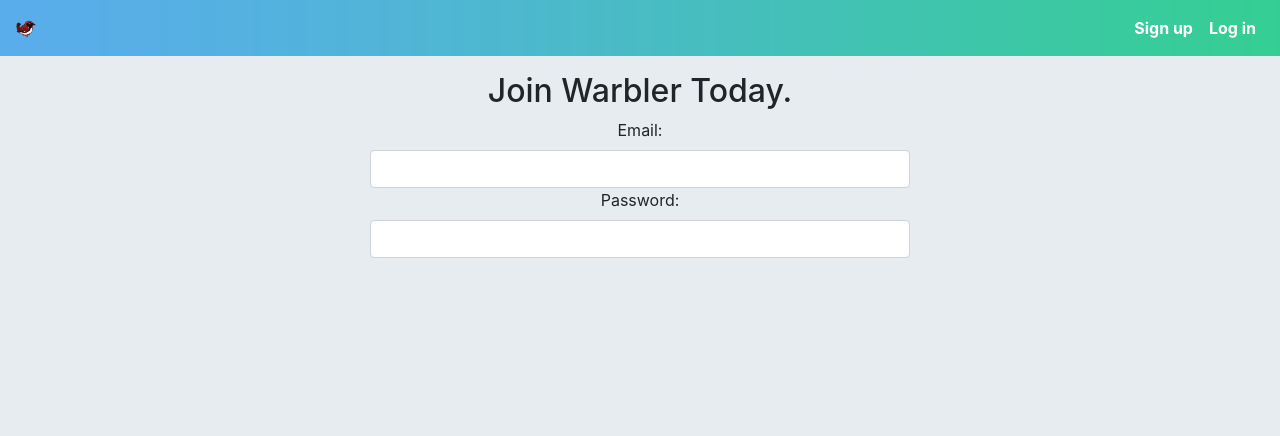
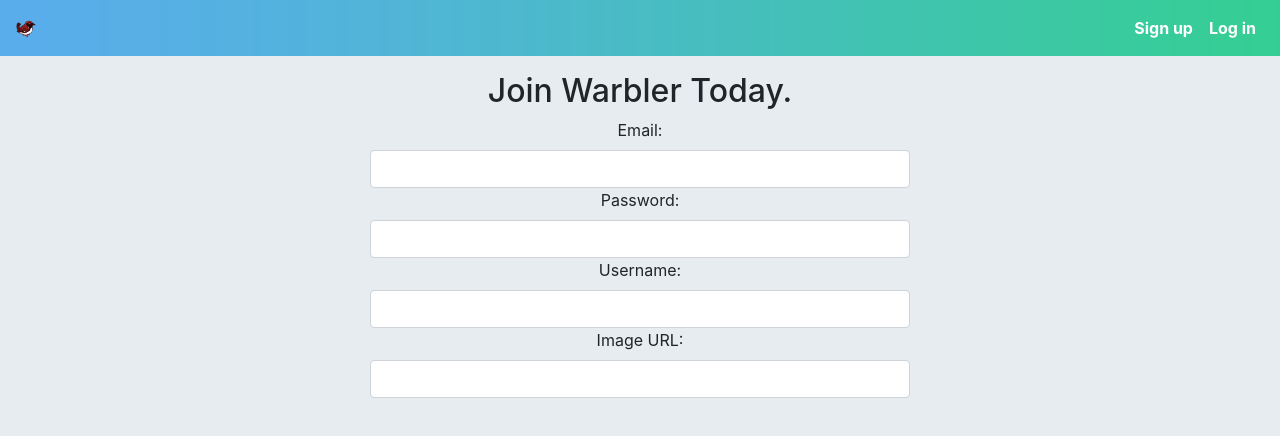
Before and after one commit to Miario/Wordbler, a React (Create React App) app in the folder wordbler-client/: page /signup in a window 1280 px wide. Shown: the top 436 px of the page. Built offline with nearby package versions, Linux system fonts and the light colour scheme.

Commit message:
updating AuthForm Component

```diff
--- a/wordbler-client/src/components/AuthForm.js
+++ b/wordbler-client/src/components/AuthForm.js
@@ -11,9 +11,15 @@
 		};
 	}
 
+	handleChange = e => {
+		this.setState({
+			[e.target.name]: e.target.value
+		})
+	}
+
 	render() {
 		const { email, username, password, profileImageUrl } = this.state;
-		const { heading, buttonText } = this.props;
+		const { heading, buttonText, signUp } = this.props;
 		return (
 			<div>
 				<div className="row justify-content-md-center text-center">
@@ -35,9 +41,30 @@
 								id="password"
 								name="password"
 								onChange={this.handleChange}
-								value={email}
 								type="password"
 							/>
+							{signUp && (
+								<div>
+									<label htmlFor="username">Username:</label>
+									<input
+										className="form-control"
+										id="username"
+										name="username"
+										onChange={this.handleChange}
+										value={username}
+										type="text"
+									/>
+									<label htmlFor="image-url">Image URL:</label>
+									<input
+										className="form-control"
+										id="image-url"
+										name="profileImageUrl"
+										onChange={this.handleChange}
+										type="text"
+										value={profileImageUrl}
+									/>
+								</div>
+							)}
 						</form>
 					</div>
 				</div>
--- a/wordbler-client/src/containers/Main.js
+++ b/wordbler-client/src/containers/Main.js
@@ -17,7 +17,7 @@
 				/>
 				<Route exact path ="/signup" render={props => {
 					return (
-						<AuthForm buttonText="Sign me up" heading="Join Warbler Today." {...props} />
+						<AuthForm signUp buttonText="Sign me up" heading="Join Warbler Today." {...props} />
 					)
 				}}
 				/>
```
